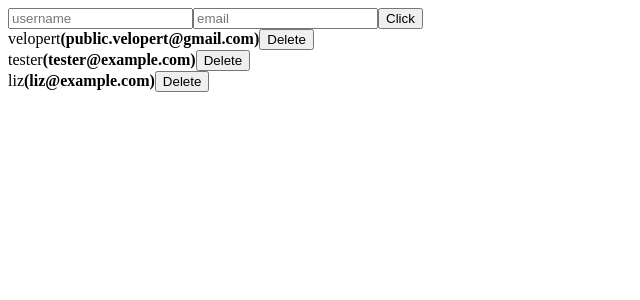
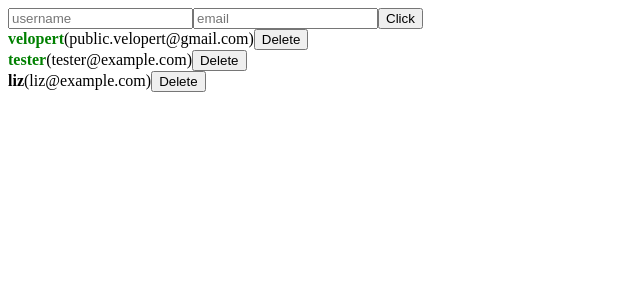
Before and after one commit to taewang93/UserList, a React (Create React App) app: page / in a window 1280 px wide. Shown: the top 300 px of the page, without its empty margins (0-640 px from the left). Built offline with nearby package versions, Linux system fonts and the light colour scheme.

Commit message:
add onToggle

```diff
--- a/src/App.js
+++ b/src/App.js
@@ -8,16 +8,19 @@ function App() {
       id: 1,
       username: "velopert",
       email: "public.velopert@gmail.com",
+      isActive: true,
     },
     {
       id: 2,
       username: "tester",
       email: "tester@example.com",
+      isActive: true,
     },
     {
       id: 3,
       username: "liz",
       email: "liz@example.com",
+      isActive: false,
     },
   ]);
 
@@ -52,6 +55,13 @@ function App() {
   const onRemove = (id) => {
     setUsers(users.filter((user) => user.id !== id));
   };
+  const onToggle = (id) => {
+    setUsers(
+      users.map((user) =>
+        user.id === id ? { ...user, isActive: !user.isActive } : user
+      )
+    );
+  };
 
   return (
     <>
@@ -61,7 +71,7 @@ function App() {
         onChange={onChange}
         onCreate={onCreate}
       />
-      <UserList users={users} onRemove={onRemove} />
+      <UserList users={users} onRemove={onRemove} onToggle={onToggle} />
     </>
   );
 }
--- a/src/component/User.js
+++ b/src/component/User.js
@@ -1,10 +1,15 @@
 import React from "react";
 
-const User = ({ user, onRemove }) => {
+const User = ({ user, onRemove, onToggle }) => {
   return (
     <div>
-      <span>{user.username}</span>
-      <b>({user.email})</b>
+      <b
+        style={{ cursor: "pointer", color: user.isActive ? "green" : "black" }}
+        onClick={() => onToggle(user.id)}
+      >
+        {user.username}
+      </b>
+      <span>({user.email})</span>
       <button onClick={() => onRemove(user.id)}>Delete</button>
     </div>
   );
--- a/src/component/UserList.js
+++ b/src/component/UserList.js
@@ -1,11 +1,16 @@
 import React from "react";
 import User from "./User";
 
-const UserList = ({ users, onRemove }) => {
+const UserList = ({ users, onRemove, onToggle }) => {
   return (
     <div>
       {users.map((user) => (
-        <User user={user} key={user.id} onRemove={onRemove} />
+        <User
+          user={user}
+          key={user.id}
+          onRemove={onRemove}
+          onToggle={onToggle}
+        />
       ))}
     </div>
   );
```
